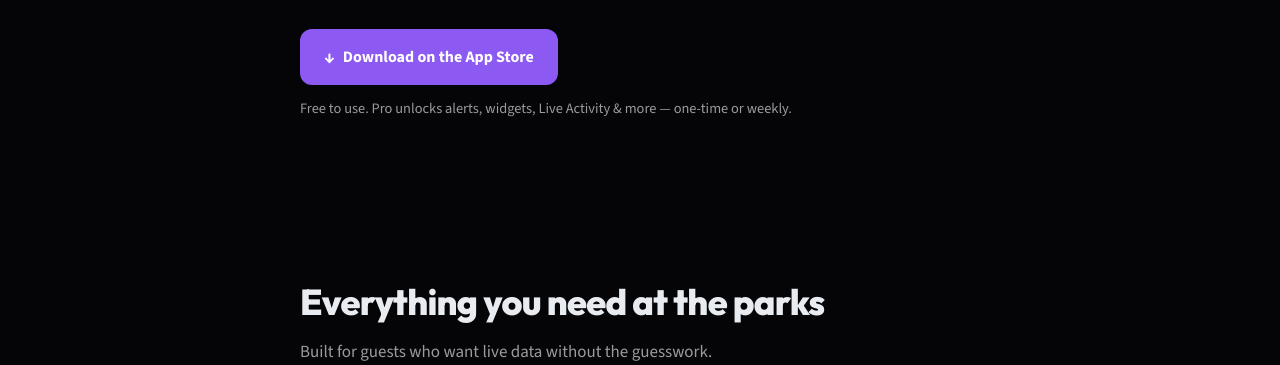
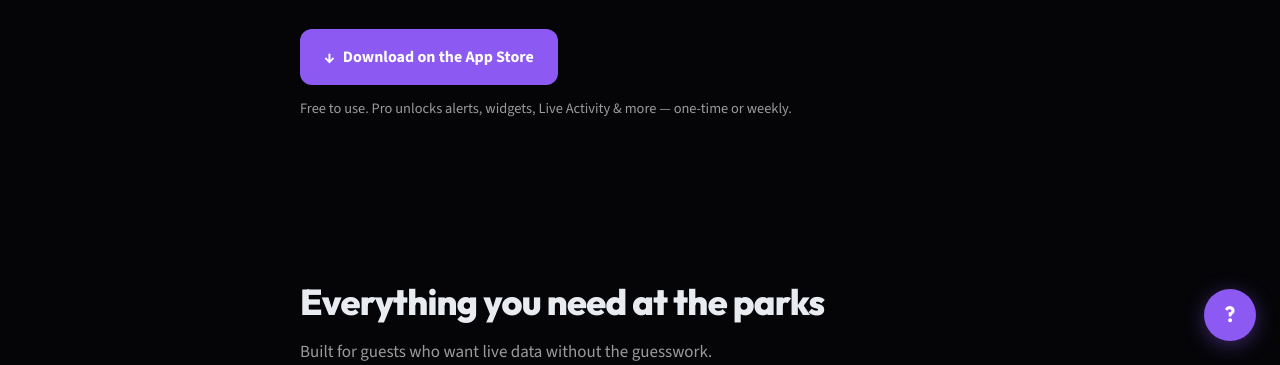
Before and after one commit to magicpulseapp/magicpulse-website, a plain HTML site: page index.html in a window 1280 px wide. Shown: the part 435-800 px from the top of the page. Drawn offline with nearby package versions, Linux system fonts and the light colour scheme.

Commit message:
Add support contact bubble to index page
Insert a floating support link on index.html that points to support.html and includes an accessible aria-label and a visual "?" icon. Add corresponding styles in styles.css for .support-bubble and .support-bubble-icon to render a fixed, circular bottom-right CTA using site variables (--accent, --accent-glow, --accent-dim), with sizing, shadow, hover scale/transition, and basic accessibility considerations.

```diff
--- a/index.html
+++ b/index.html
@@ -160,6 +160,10 @@
     </div>
   </footer>
 
+  <a href="support.html" class="support-bubble" aria-label="Contact support">
+    <span class="support-bubble-icon" aria-hidden="true">?</span>
+  </a>
+
   <script src="script.js"></script>
 </body>
 </html>
--- a/styles.css
+++ b/styles.css
@@ -579,3 +579,38 @@ a:hover {
   color: var(--text-muted);
   margin: 0;
 }
+
+/* Support bubble (index page) */
+.support-bubble {
+  position: fixed;
+  bottom: 1.5rem;
+  right: 1.5rem;
+  z-index: 90;
+  display: flex;
+  align-items: center;
+  justify-content: center;
+  width: 3.25rem;
+  height: 3.25rem;
+  font-family: var(--font-head);
+  font-weight: 700;
+  font-size: 1.35rem;
+  color: #fff;
+  background: var(--accent);
+  border: none;
+  border-radius: 50%;
+  box-shadow: 0 4px 20px var(--accent-glow);
+  text-decoration: none;
+  transition: transform 0.2s, box-shadow 0.2s, background 0.2s;
+}
+
+.support-bubble:hover {
+  background: var(--accent-dim);
+  box-shadow: 0 6px 24px var(--accent-glow);
+  transform: scale(1.05);
+  text-decoration: none;
+  color: #fff;
+}
+
+.support-bubble-icon {
+  line-height: 1;
+}
```
